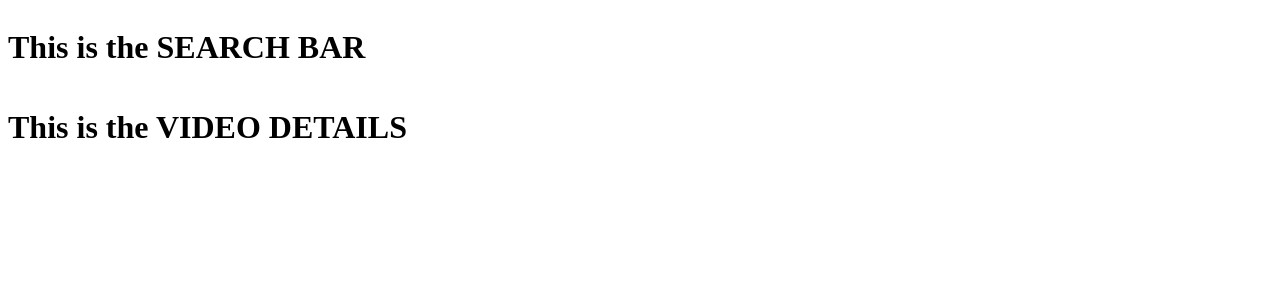
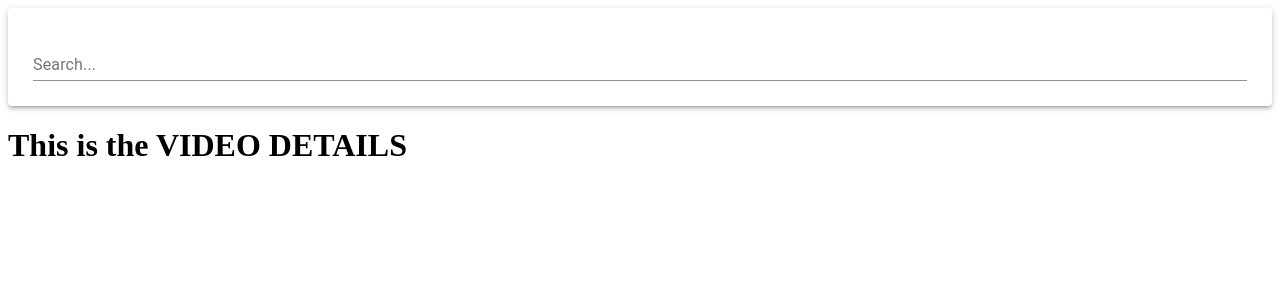
Before and after one commit to jamiev03/React-Playground, a React (Create React App) app in the folder video-player/: page / in a window 1280 px wide. Shown: the top 300 px of the page. Built offline with nearby package versions, Linux system fonts and the light colour scheme.

Commit message:
set up modules css file for SearchBar and import required components

```diff
--- a/video-player/src/App.js
+++ b/video-player/src/App.js
@@ -1,9 +1,7 @@
 import React, { Component } from 'react';
 import { Grid } from '@material-ui/core';
 import youtube from './api/youtube';
-import SearchBar from './components/SearchBar'
-import VideoList from './components/VideoList';
-import VideoDetails from './components/VideoDetails';
+import { SearchBar, VideoDetails } from './components';
 
 class App extends Component {
     render() {
--- a/video-player/src/components/SearchBar.js
+++ b/video-player/src/components/SearchBar.js
@@ -1,11 +1,15 @@
 import React, { Component } from 'react';
+import { Paper, TextField } from '@material-ui/core';
+import style from '../modules/SearchBar.module.css';
 
 class SearchBar extends Component {
     render() {
         return (
-            <div>
-                <h1>This is the SEARCH BAR</h1>
-            </div>
+            <Paper className={style.paper} elevation={3}>
+                <form>
+                    <TextField fullWidth label='Search...'></TextField>
+                </form>
+            </Paper>
         )
     }
 }
--- /dev/null
+++ b/video-player/src/components/index.js
@@ -0,0 +1,2 @@
+export { default as SearchBar } from './SearchBar';
+export { default as VideoDetails } from './VideoDetails';
--- /dev/null
+++ b/video-player/src/modules/SearchBar.module.css
@@ -0,0 +1,3 @@
+.paper {
+    padding: 25px;
+}
```
